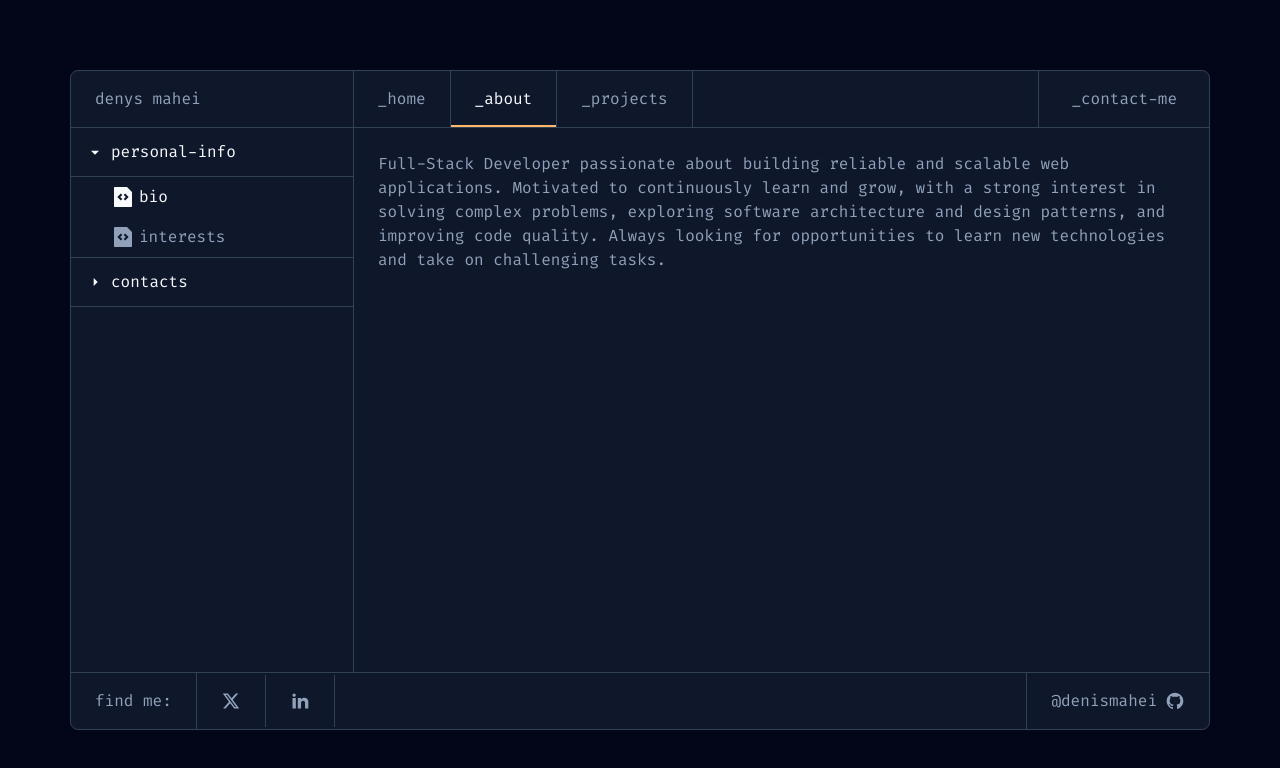
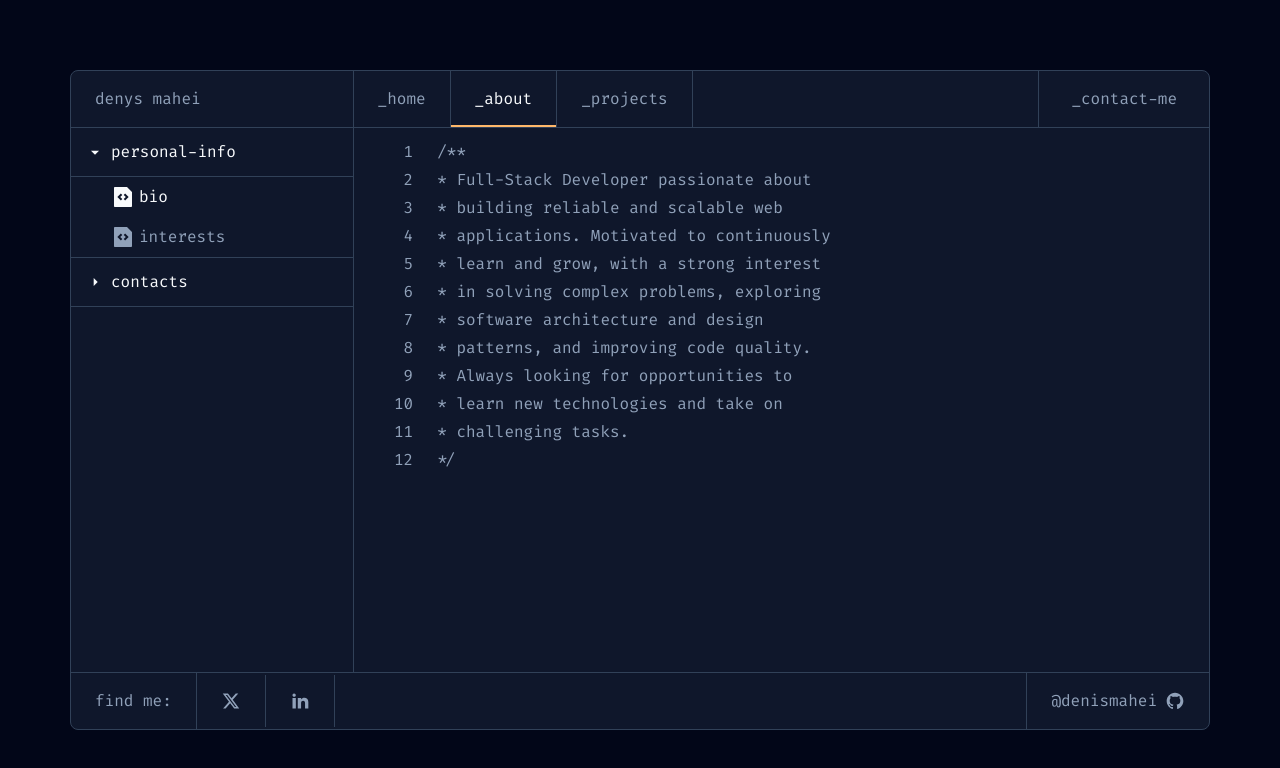
Before and after one commit to denis-mahei/my-portfolio, a Next.js app: page /about in a window 1280 px wide. Shown: the top 768 px of the page. Built offline with nearby package versions, Linux system fonts and the light colour scheme.

Commit message:
feat(about): add wrapText and formatToJsdoc utils for about content

```diff
--- a/app/about/page.tsx
+++ b/app/about/page.tsx
@@ -4,6 +4,7 @@ import { useState } from 'react';
 import { aboutData } from '@/components/about/data';
 import Sidebar from '@/components/about/sidebar';
 import Wrapper from '@/components/layout/wrapper';
+import BioContent from '@/components/about/bio-content';
 
 function Page() {
   const [activeFileId, setActiveFileId] = useState('bio');
@@ -18,7 +19,7 @@ function Page() {
         activeFileId={activeFileId}
         onFileSelect={setActiveFileId}
       />
-      <p className="p-6">{activeFile?.content}</p>
+      <BioContent content={activeFile?.content as string} />
     </Wrapper>
   );
 }
--- a/app/contact-me/page.tsx
+++ b/app/contact-me/page.tsx
@@ -1,6 +1,5 @@
 'use client';
 
-import React from 'react';
 import Wrapper from '@/components/layout/wrapper';
 import Sidebar from '@/components/contacts/sidebar';
 import Form from '@/components/contacts/form';
--- a/components/about/bio-content.tsx
+++ b/components/about/bio-content.tsx
@@ -0,0 +1,27 @@
+import { wrapText } from '@/lib/utils/wrap-text';
+import * as React from 'react';
+import { formatToJsDoc } from '@/lib/utils/format-to-jsdoc';
+
+type BioContentProps = {
+  content: string;
+};
+
+function BioContent({ content }: BioContentProps) {
+  const lines = wrapText(content, 40);
+  const jsDoc = formatToJsDoc(lines);
+  return (
+    <div className="flex gap-6 font-mono py-3 px-10">
+      <div className="flex flex-col gap-1 text-foreground text-right">
+        {jsDoc.map((_, idx) => (
+          <span key={idx}>{idx + 1}</span>
+        ))}
+      </div>
+      <ul className="flex flex-col gap-1 text-foreground">
+        {jsDoc.map((line, i) => (
+          <li key={i}>{line}</li>
+        ))}
+      </ul>
+    </div>
+  );
+}
+export default BioContent;
--- a/components/contacts/form.tsx
+++ b/components/contacts/form.tsx
@@ -1,6 +1,5 @@
 'use client';
 
-import React from 'react';
 import { useFormContext } from 'react-hook-form';
 import { ContactFormValues } from '@/lib/schemas/form';
 import { cn } from '@/lib/utils';
--- a/components/contacts/sidebar.tsx
+++ b/components/contacts/sidebar.tsx
@@ -1,4 +1,3 @@
-import * as React from 'react';
 import CollapsibleSection from '@/components/ui/collapsible-section';
 import ContactsList from '@/components/contacts/contacts-list';
 
--- a/components/contacts/thank-you.tsx
+++ b/components/contacts/thank-you.tsx
@@ -1,5 +1,3 @@
-import * as React from 'react';
-
 type ThankYouProps = {
   onReset: () => void;
 };
--- a/components/projects/sidebar.tsx
+++ b/components/projects/sidebar.tsx
@@ -44,7 +44,7 @@ function Sidebar() {
           return (
             <label
               key={tag.id}
-              className="flex gap-2 py-3 px-4 items-center cursor-pointer"
+              className="flex gap-2 py-3 px-4 items-center cursor-pointer group"
             >
               <input
                 type="checkbox"
@@ -52,7 +52,7 @@ function Sidebar() {
                 checked={selectedTags.includes(tag.id)}
                 onChange={() => handleTagChange(tag.id)}
               />
-              <span className="relative w-5 h-5 ring ring-stroke rounded-xs peer-checked:bg-slate-500 peer-checked:[&>svg]:opacity-100 transition-colors">
+              <span className="relative w-5 h-5 ring ring-stroke group-hover:ring-zinc-400 rounded-xs peer-checked:bg-slate-500 peer-checked:[&>svg]:opacity-100 transition-colors">
                 <RiCheckLine
                   size={14}
                   className="absolute inset-0 m-auto opacity-0 transition-opacity text-slate-50"
--- /dev/null
+++ b/lib/utils/format-to-jsdoc.ts
@@ -0,0 +1,4 @@
+export const formatToJsDoc = (lines: string[]) => {
+  const wrappedLines = lines.map((line) => `* ${line}`);
+  return ['/**', ...wrappedLines, '*/'];
+};
--- /dev/null
+++ b/lib/utils/wrap-text.ts
@@ -0,0 +1,21 @@
+export const wrapText = (
+  text: string,
+  maxWidth: number,
+): string[] => {
+  const words = text.split(' ');
+  const res = [];
+  let currLine = '';
+  for (let i = 0; i < words.length; i++) {
+    const word = words[i];
+    if ((currLine + ' ' + word).length <= maxWidth) {
+      currLine += ' ' + word;
+    } else {
+      res.push(currLine.trim());
+      currLine = word;
+    }
+  }
+  if (currLine) {
+    res.push(currLine);
+  }
+  return res;
+};
```
Also changed, not shown: lib/utils/wrap-text.tsx (deleted).
